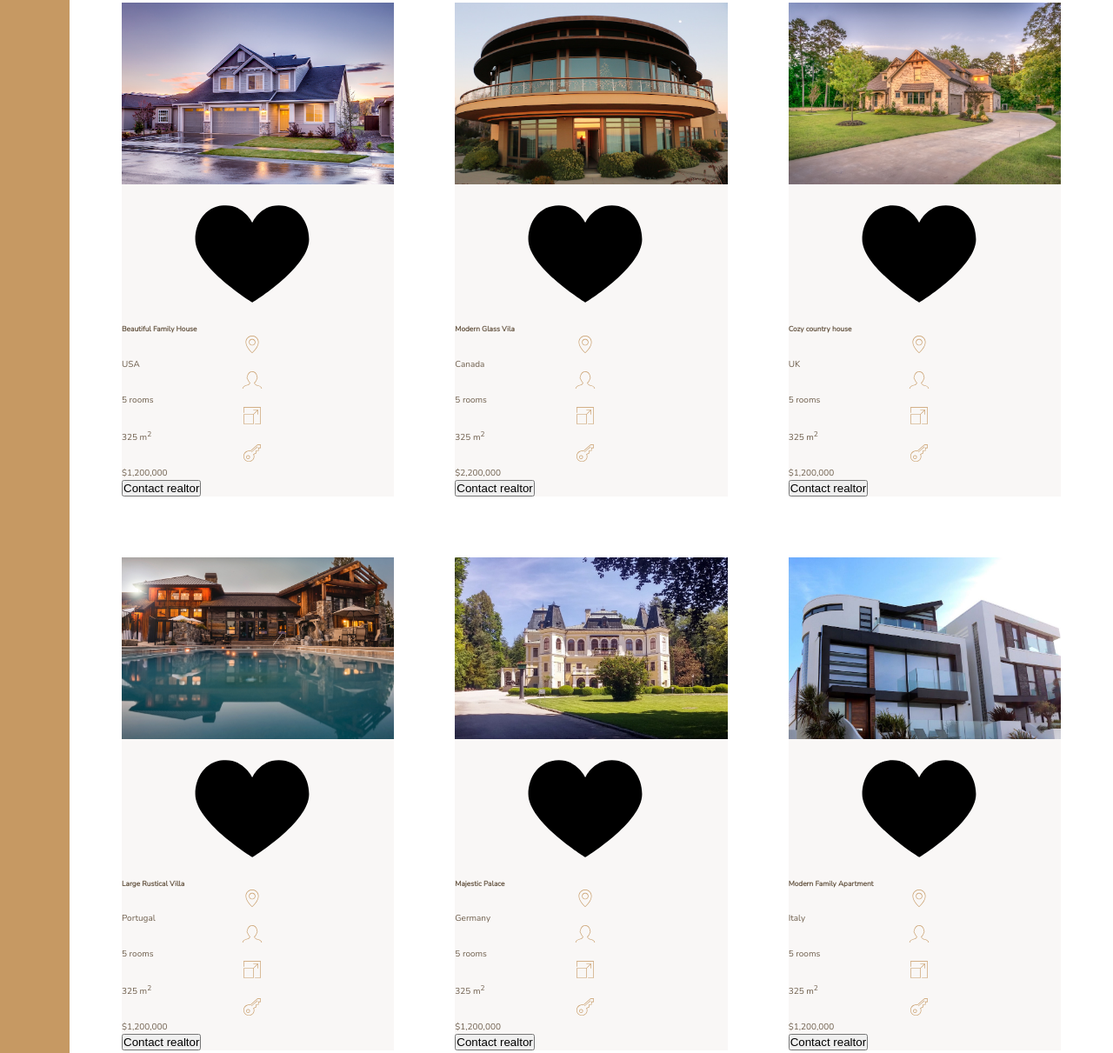
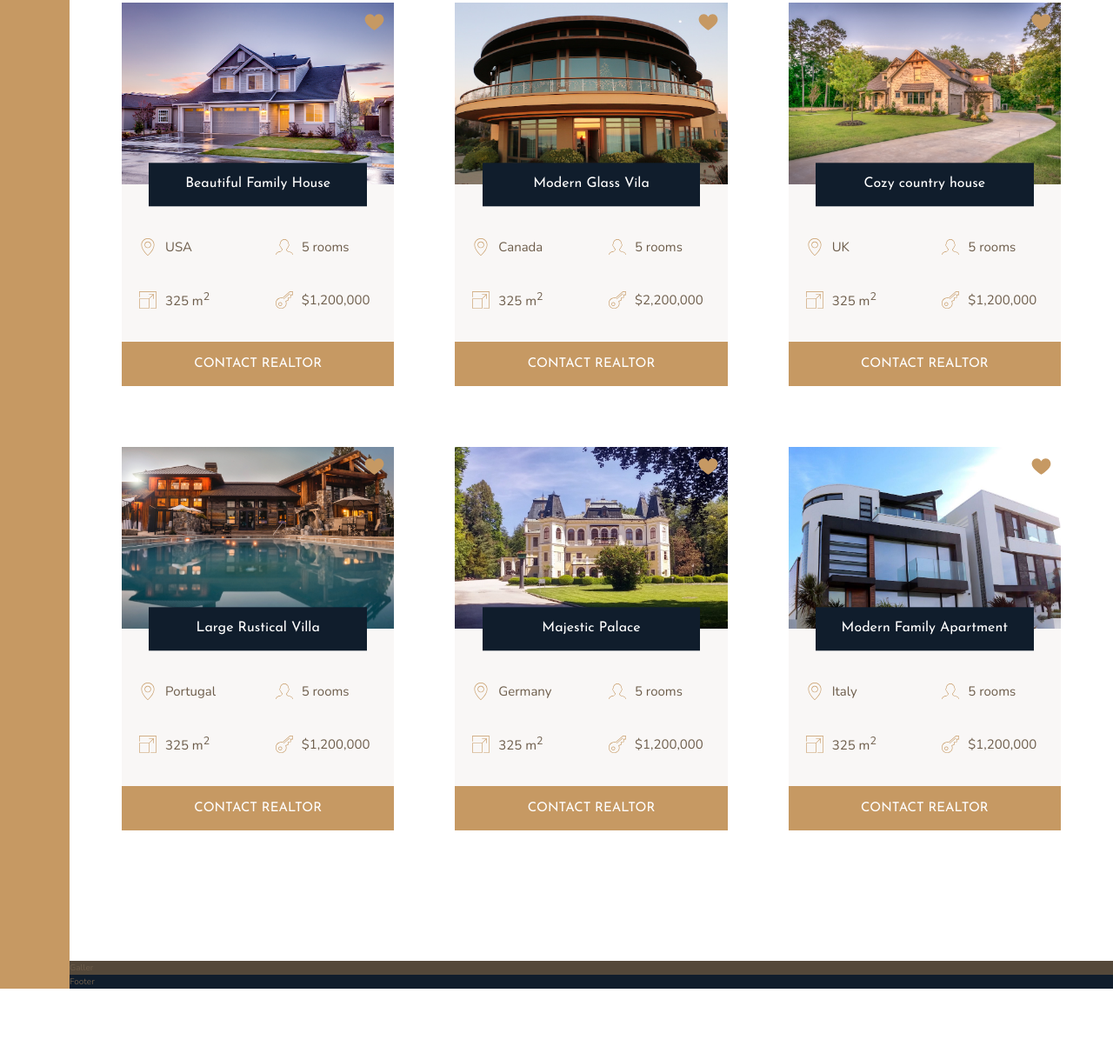
Before and after one commit to martywebdev/nexter, a website: page index.html in a window 1280 px wide. Shown: the part 1967-3178 px from the top of the page at 87% size. After the commit the page ends 3104 px from the top, so only its background shows below. Drawn offline with nearby package versions, Linux system fonts and the light colour scheme.

Commit message:
home section 2

```diff
--- a/index.html
+++ b/index.html
@@ -122,11 +122,11 @@
           </svg>
           <p>$1,200,000</p>
         </div>
-        <button class="cta">Contact realtor</button>
+        <button class="btn home__button">Contact realtor</button>
       </div>
       <div class="home">
         <img src="img/house-2.jpeg" alt="" class="home__img" />
-        <svg class="">
+        <svg class="home__like">
           <use xlink:href="img/sprite.svg#icon-heart-full"></use>
         </svg>
         <h5 class="home__name">Modern Glass Vila</h5>
@@ -154,11 +154,11 @@
           </svg>
           <p>$2,200,000</p>
         </div>
-        <button class="cta">Contact realtor</button>
+        <button class="btn home__button">Contact realtor</button>
       </div>
       <div class="home">
         <img src="img/house-3.jpeg" alt="" class="home__img" />
-        <svg class="">
+        <svg class="home__like">
           <use xlink:href="img/sprite.svg#icon-heart-full"></use>
         </svg>
         <h5 class="home__name">Cozy country house</h5>
@@ -186,11 +186,11 @@
           </svg>
           <p>$1,200,000</p>
         </div>
-        <button class="cta">Contact realtor</button>
+        <button class="btn home__button">Contact realtor</button>
       </div>
       <div class="home">
         <img src="img/house-4.jpeg" alt="" class="home__img" />
-        <svg class="">
+        <svg class="home__like">
           <use xlink:href="img/sprite.svg#icon-heart-full"></use>
         </svg>
         <h5 class="home__name">Large Rustical Villa</h5>
@@ -218,11 +218,11 @@
           </svg>
           <p>$1,200,000</p>
         </div>
-        <button class="cta">Contact realtor</button>
+        <button class="btn home__button">Contact realtor</button>
       </div>
       <div class="home">
         <img src="img/house-5.jpeg" alt="" class="home__img" />
-        <svg class="">
+        <svg class="home__like">
           <use xlink:href="img/sprite.svg#icon-heart-full"></use>
         </svg>
         <h5 class="home__name">Majestic Palace</h5>
@@ -250,11 +250,11 @@
           </svg>
           <p>$1,200,000</p>
         </div>
-        <button class="cta">Contact realtor</button>
+        <button class="btn home__button">Contact realtor</button>
       </div>
       <div class="home">
         <img src="img/house-6.jpeg" alt="" class="home__img" />
-        <svg class="">
+        <svg class="home__like">
           <use xlink:href="img/sprite.svg#icon-heart-full"></use>
         </svg>
         <h5 class="home__name">Modern Family Apartment</h5>
@@ -282,7 +282,7 @@
           </svg>
           <p>$1,200,000</p>
         </div>
-        <button class="cta">Contact realtor</button>
+        <button class="btn home__button">Contact realtor</button>
       </div>
       </div>
     </section>
--- a/scss/_homes.scss
+++ b/scss/_homes.scss
@@ -12,24 +12,72 @@
 .home {
   background-color: $color-grey-light-1;
 
+  display: grid;
+  grid-template-columns: repeat(2, 1fr);
+  grid-row-gap: 3.5rem;
+
   &__img {
     width: 100%;
+    grid-row: 1;
+    grid-column: 1 / -1;
+    z-index: 1;
+  }
+
+  &__name {
+    grid-row: 1 / 2;
+    grid-column: 1 / -1;
+    z-index: 3;
+    justify-self: center;
+    align-self: end;
+
+    width: 80%;
+    font-family: $font-display;
+    font-size: 1.6rem;
+    text-align: center;
+    padding: 1.25rem;
+    background-color: $color-secondary;
+    color: #fff;
+    font-weight: 400;
+    transform: translateY(50%);
+
   }
 
   &__like {
+    // overlapping effect
+    grid-row: 1 / 2;
+    grid-column: 2 / 3;
+    fill: $color-primary;
+    width: 2.5rem;
+    height: 2.5rem;
+    z-index: 2;
+    justify-self: end;
+    margin: 1rem;
+  }
+
+  &__location,
+  &__rooms {
+    margin-top: 2.5rem;
   }
 
   &__location,
   &__rooms,
   &__area,
   &__price {
+    font-size: 1.5rem;
+    margin-left: 2rem;
+    display: flex;
+    align-items: center;
     svg {
-        fill: $color-primary;
-        height: 2rem;
+      fill: $color-primary;
+      height: 2rem;
+      width: 2rem;
+      margin-right: 1rem;
     }
 
-    p {
 
-    }
+  }
+
+  &__button {
+    grid-column: 1 / -1;
   }
 }
```
Also changed, not shown: css/style.css.
